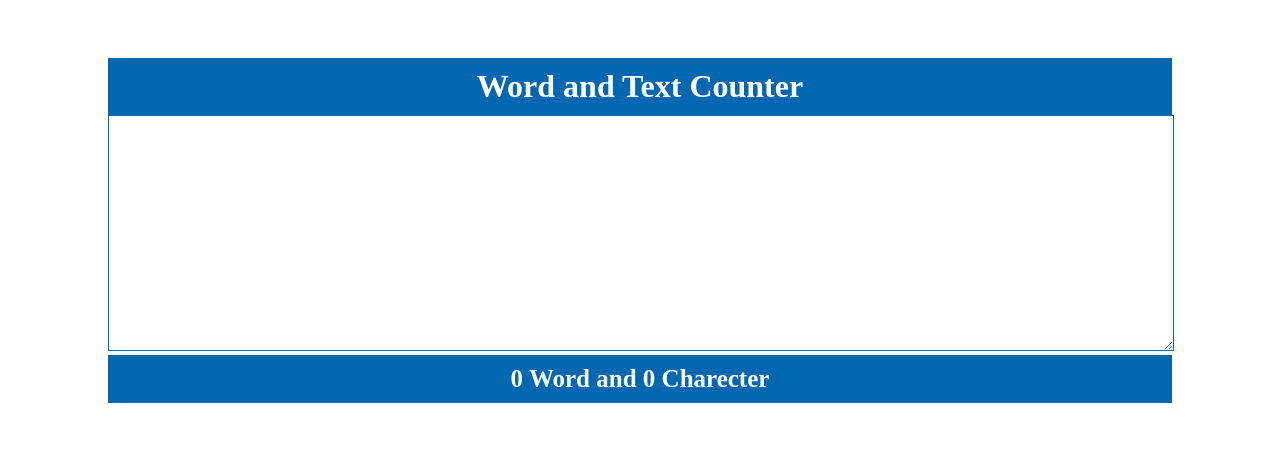
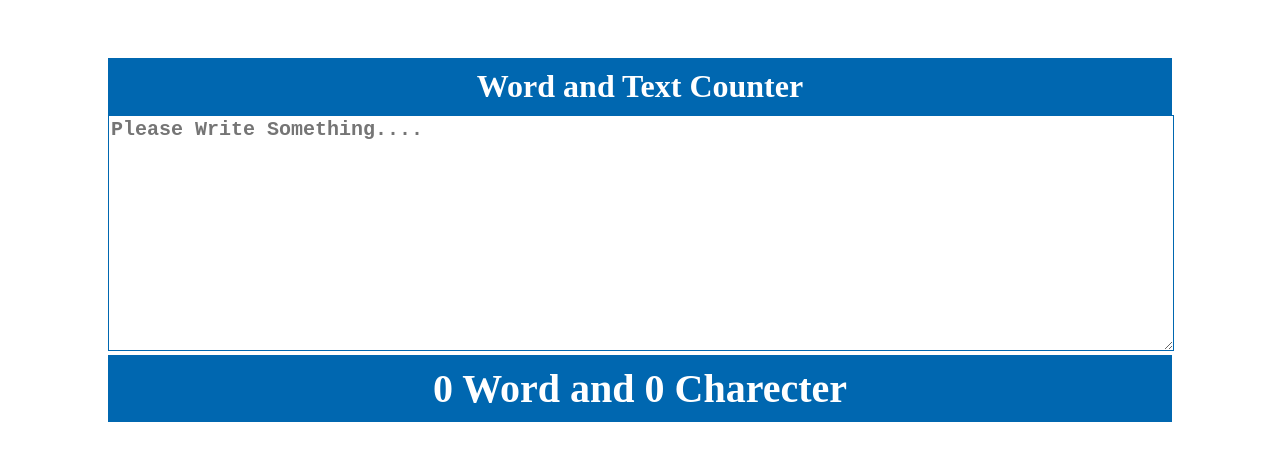
Before and after one commit to shakilahsan51/word-counter, a plain HTML site: page index.html in a window 1280 px wide. Drawn offline with Linux system fonts and the light colour scheme.

Commit message:
second commit

```diff
--- a/index.html
+++ b/index.html
@@ -27,7 +27,7 @@
       p {
         text-align: center;
         background-color: #0067b0;
-        font-size: 25px;
+        font-size: 40px;
         font-weight: bold;
         color: white;
         padding: 10px;
@@ -37,7 +37,12 @@
   </head>
   <body>
     <h1>Word and Text Counter</h1>
-    <textarea name="" id="textbox" rows="10"></textarea>
+    <textarea
+      name=""
+      id="textbox"
+      rows="10"
+      placeholder="Please Write Something...."
+    ></textarea>
     <p><span id="word">0</span> Word and <span id="char">0</span> Charecter</p>
 
     <script>
```
